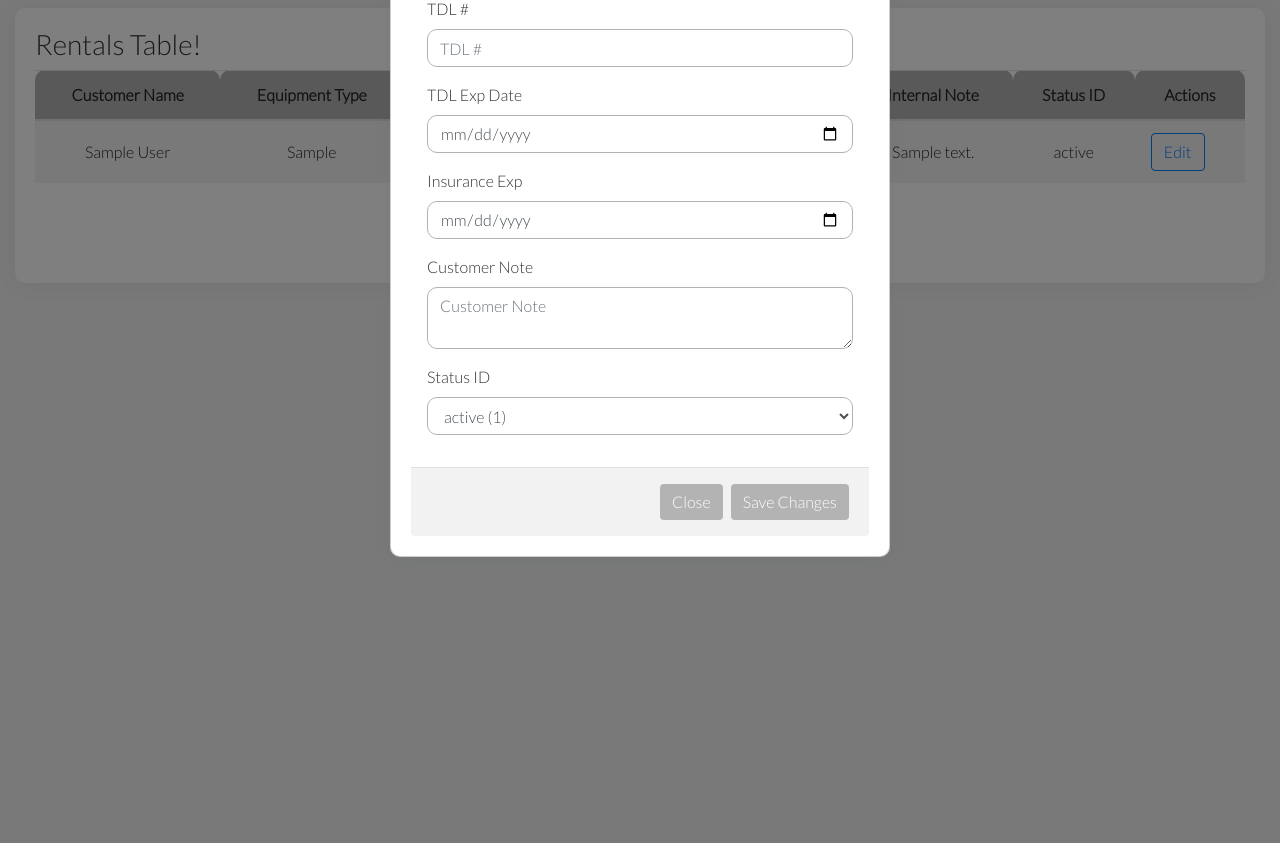
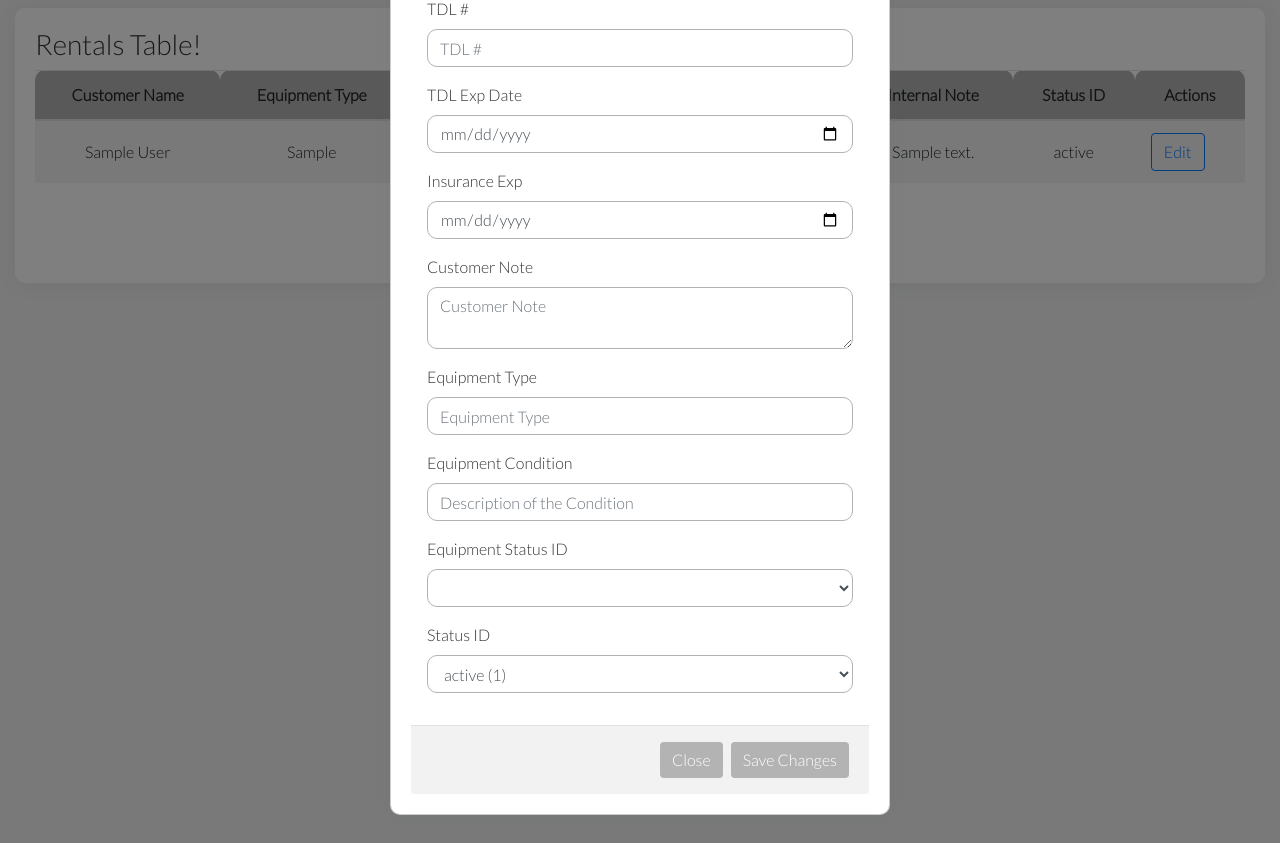
Before and after one commit to DanielHayashi-tech/concrete-help-desk, a Flask app: page /modals in a window 1280 px wide, after a click on "Add Customer". Shown: the part 897-1740 px from the top of the page. Run offline with Flask 3, Linux system fonts and the light colour scheme; a user stored in the database is signed in; tables that the repository leaves empty hold one stand-in row (values such as "Sample post"); lists and menus that the app fills with data are empty; parts of the project's set-up code (start-up, migrations or seed data) failed here and were passed over; some libraries are stand-ins or nearby versions.

Commit message:
inactive button has more power now

```diff
--- a/app.py
+++ b/app.py
@@ -190,7 +190,9 @@ def display_data():
     ).join(Rentals, Customers.CustomerID == Rentals.CustomerID
     ).join(Equipment, Rentals.EquipmentID == Equipment.EquipmentID
     ).filter(Customers.StatusID == 1  # Only select Customers with StatusID equals to 1 (Active customers)
+    ).filter(Equipment.StatusID == 1  # Only select Equipment with StatusID equals to 2 (Not Available)
     ).order_by(Customers.CustomerID.desc()).all()
+
 
     # Create a list of dictionaries to hold the data for each row
     data = []
@@ -242,7 +244,7 @@ def modals():
     Customers.TDLExpirationDate,
     Customers.InsuranceExpDate,
     Customers.CustomerNote,
-    CustomerStatuses.StatusName  # Added StatusName
+    CustomerStatuses.StatusName
     ).join(
         CustomerStatuses, CustomerStatuses.StatusID == Customers.StatusID
     ).order_by(Customers.CustomerID.desc()).all()
@@ -516,7 +518,6 @@ def get_status_ids_rentals():
     status_ids = RentalStatuses.query.all()
     return jsonify([{'id': status.StatusID, 'name': status.StatusName} for status in status_ids]), 200
 
-
 @app.route('/getVehicle_status_ids', methods=['GET'])
 def get_status_ids_vehicles():
     status_ids = VehicleStatuses.query.all()
@@ -533,9 +534,6 @@ def create_customer():
         return jsonify({'error': 'Not authenticated'}), 401
 
     data = request.get_json()
-    print(data)
-
-
     # Create a new Customer instance
     new_customer = Customers(
         FirstName=data['FirstName'],
@@ -592,7 +590,6 @@ def create_rental():
         return jsonify({'error': 'Not authenticated'}), 401
     data = request.get_json()
 
-    print(f'Received data: {data}')
 
     new_rental = Rentals(
         CustomerID=data['CustomerID'],
@@ -645,7 +642,7 @@ def change_status():
         return jsonify({'error': 'Not authenticated'}), 401
 
     # Get the customer ID and status from the request data
-    customer_id = request.form.get('customerId')  # Note that these should match the names you used in the AJAX call
+    customer_id = request.form.get('customerId')
     status_string = request.form.get('status')
 
     # Convert the status from string to integer
@@ -666,14 +663,27 @@ def change_status():
     # Update the status of the customer
     customer.StatusID = status_id
 
+    # If the customer status is set to Inactive, update the status of the equipment to "Ready to use"
+    if status_string == "Inactive":
+        # Get all the rentals of the customer
+        rentals = Rentals.query.filter_by(CustomerID=customer.CustomerID).all()
+
+        for rental in rentals:
+            # Get the equipment of the rental
+            equipment = Equipment.query.get(rental.EquipmentID)
+
+            if equipment:
+                equipment.StatusID = 2  # Assume 2 means "Ready to use"
+
     try:
         # Save the changes to the database
         db.session.commit()
-        return jsonify({'message': 'Customer status updated successfully'})
+        return jsonify({'message': 'Customer and equipment status updated successfully'})
     except Exception as e:
         db.session.rollback()  # Rollback the changes on error
         print(e)  # print the error to the console
-        return jsonify({'error': 'An error occurred while updating customer status', 'details': str(e)}), 500
+        return jsonify({'error': 'An error occurred while updating statuses', 'details': str(e)}), 500
+
 ##############################################################################################################################################################################################################################
 #                                                                    INACTIVE BUTTON                                                                                                                                         #
 ##############################################################################################################################################################################################################################
--- a/templates/modals.html
+++ b/templates/modals.html
@@ -440,6 +440,20 @@
                 <div class="form-group">
                     <label for="CustomerNote">Customer Note</label>
                     <textarea name="CustomerNote" id="CustomerNote" class="form-control" placeholder="Customer Note"></textarea>
+                </div>
+                <div class="form-group">
+                    <label for="EquipmentType">Equipment Type</label>
+                    <input type="text" name="EquipmentType" id="EquipmentType" class="form-control" placeholder="Equipment Type">
+                </div>
+                <div class="form-group">
+                    <label for="EquipmentCondition">Equipment Condition</label>
+                    <input type="text" name="EquipmentCondition" id="EquipmentCondition" class="form-control" placeholder="Description of the Condition">
+                </div>
+                <div class="form-group">
+                    <label for="addStatusID">Equipment Status ID</label>
+                    <select class="form-control" id="addStatusID" name="StatusID">
+                        <!-- Options will be dynamically generated -->
+                    </select>
                 </div>
                 <div class="form-group">
                     <label for="StatusID">Status ID</label>
```
Also changed, not shown: templates/index.html (+4 -3 lines).
